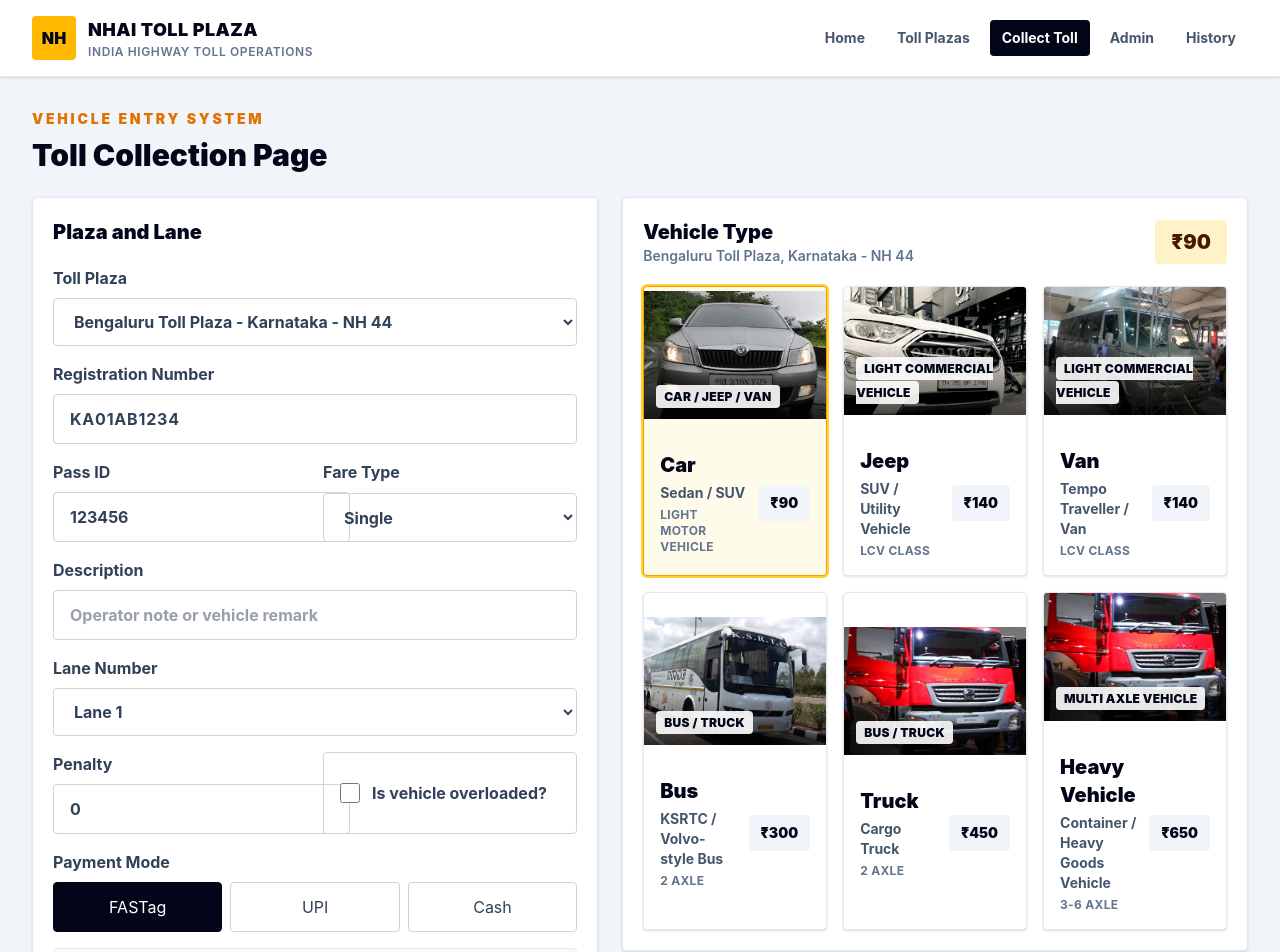
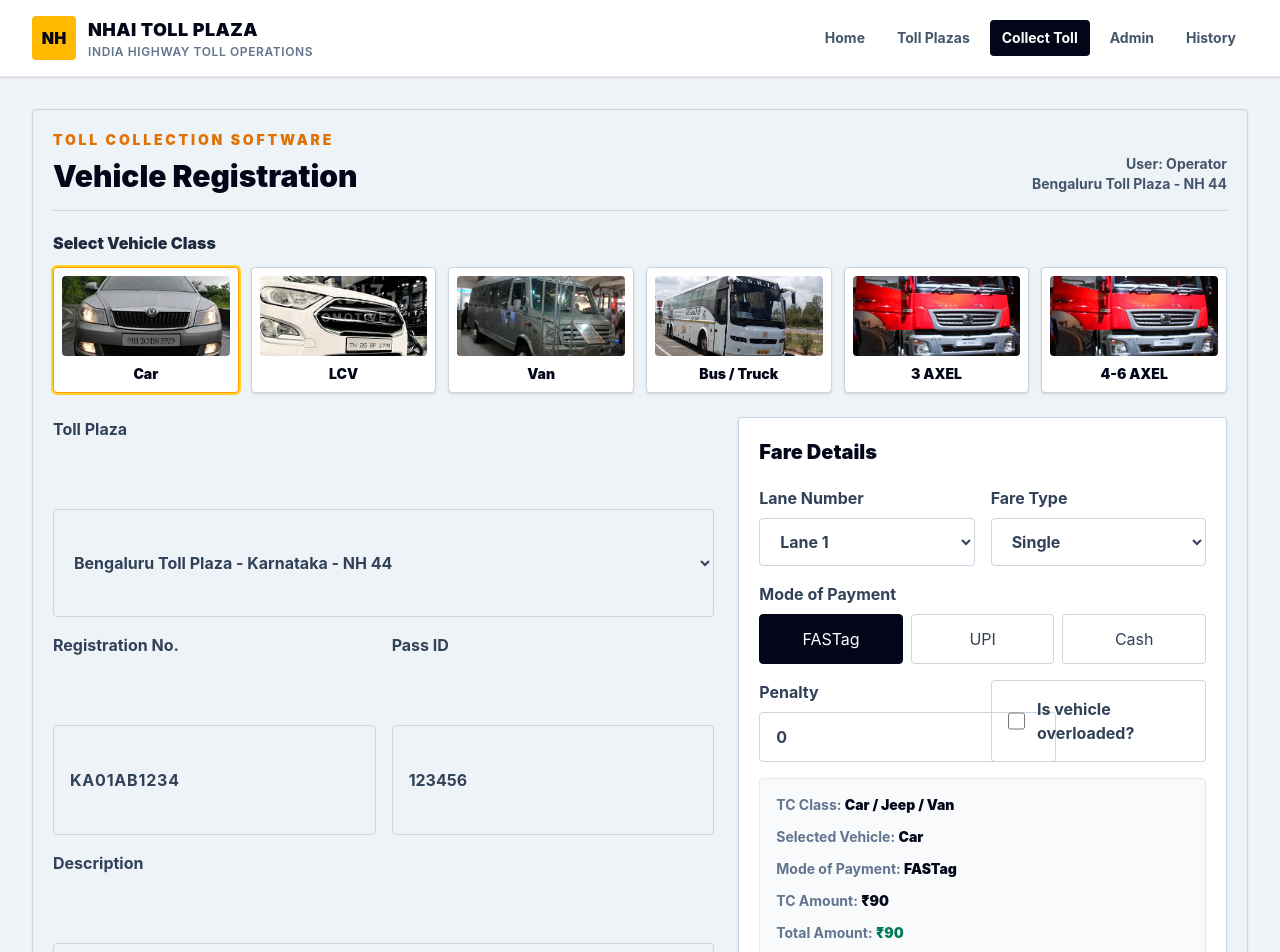
Before and after one commit to chandana351/nhai-toll-plaza-management-system, a React (Vite) app: page /collect in a window 1280 px wide. Shown: the top 952 px of the page. Built offline with nearby package versions, Linux system fonts and the light colour scheme.

Commit message:
Convert collection page to classic toll software layout

```diff
--- a/src/pages/CollectToll.jsx
+++ b/src/pages/CollectToll.jsx
@@ -1,10 +1,18 @@
 import { useMemo, useState } from "react";
 import { useNavigate, useSearchParams } from "react-router-dom";
-import VehicleCard from "../components/VehicleCard.jsx";
 import { tollPlazas, tollRates, vehicleTypes } from "../data/tollData.js";
 import { formatCurrency } from "../utils/storage.js";
 
-const vehiclePattern = /^[A-Z]{2}[0-9]{2}[A-Z]{1,2}[0-9]{4}$/;
+const vehiclePattern = /^[A-Z]{2}[0-9]{2}([A-Z]{1,2})?[0-9]{4}$/;
+
+const vehicleClassMeta = {
+  Car: { label: "Car", className: "Car / Jeep / Van", image: "/vehicle-types/car.jpg" },
+  Jeep: { label: "LCV", className: "Light Commercial Vehicle", image: "/vehicle-types/jeep.jpg" },
+  Van: { label: "Van", className: "Light Commercial Vehicle", image: "/vehicle-types/van.jpg" },
+  Bus: { label: "Bus / Truck", className: "Bus / Truck", image: "/vehicle-types/bus.jpg" },
+  Truck: { label: "3 AXEL", className: "Goods Vehicle", image: "/vehicle-types/truck.jpg" },
+  "Heavy Vehicle": { label: "4-6 AXEL", className: "Multi Axle Vehicle", image: "/vehicle-types/heavy-vehicle.jpg" },
+};
 
 export default function CollectToll() {
   const [params] = useSearchParams();
@@ -29,12 +37,13 @@ export default function CollectToll() {
   const penaltyAmount = Number(penalty || 0);
   const overloadPenalty = overloaded ? 500 : 0;
   const amount = baseAmount * fareMultiplier + penaltyAmount + overloadPenalty;
+  const now = new Date();
 
   function continuePayment(event) {
     event.preventDefault();
     const cleanNumber = vehicleNumber.replace(/\s+/g, "").toUpperCase();
     if (!vehiclePattern.test(cleanNumber)) {
-      setError("Enter a valid Indian vehicle number, for example KA01AB1234.");
+      setError("Enter a valid Indian vehicle number, for example KA01AB1234 or MH051234.");
       return;
     }
 
@@ -44,28 +53,72 @@ export default function CollectToll() {
 
   return (
     <section className="mx-auto max-w-7xl px-4 py-8 sm:px-6 lg:px-8">
+      <form onSubmit={continuePayment} className="rounded border border-slate-300 bg-[#eef3f8] p-5 shadow-sm">
+        <div className="flex flex-col justify-between gap-3 border-b border-slate-300 pb-4 lg:flex-row lg:items-end">
           <div>
-        <p className="text-sm font-black uppercase tracking-[0.2em] text-amber-600">Vehicle Entry System</p>
-        <h1 className="mt-2 text-3xl font-black text-slate-950">Toll Collection Page</h1>
+            <p className="text-sm font-black uppercase tracking-[0.2em] text-amber-600">Toll Collection Software</p>
+            <h1 className="mt-2 text-3xl font-black text-slate-950">Vehicle Registration</h1>
           </div>
-      <form onSubmit={continuePayment} className="mt-6 grid gap-6 lg:grid-cols-[0.95fr_1.05fr]">
-        <div className="rounded border border-slate-200 bg-white p-5 shadow-sm">
-          <h2 className="text-xl font-black text-slate-950">Plaza and Lane</h2>
-          <div className="mt-5 grid gap-4">
+          <div className="text-sm font-bold text-slate-600 lg:text-right">
+            <p>User: Operator</p>
+            <p>{plaza.name} - {plaza.highway}</p>
+          </div>
+        </div>
+
+        <section className="mt-5">
+          <p className="font-black text-slate-800">Select Vehicle Class</p>
+          <div className="mt-3 grid gap-3 sm:grid-cols-3 lg:grid-cols-6">
+            {vehicleTypes.map((type) => (
+              <button
+                type="button"
+                key={type}
+                onClick={() => setVehicleType(type)}
+                className={`rounded border bg-white p-2 text-center shadow-sm transition ${
+                  vehicleType === type ? "border-amber-500 ring-2 ring-amber-300" : "border-slate-300 hover:border-slate-500"
+                }`}
+              >
+                <img src={vehicleClassMeta[type].image} alt={`${type} class`} className="h-20 w-full rounded object-cover" />
+                <p className="mt-2 text-sm font-black text-slate-950">{vehicleClassMeta[type].label}</p>
+              </button>
+            ))}
+          </div>
+        </section>
+
+        <section className="mt-6 grid gap-6 lg:grid-cols-[1.15fr_0.85fr]">
+          <div className="grid gap-4">
             <label className="grid gap-2 font-bold text-slate-700">
               Toll Plaza
               <select value={plazaId} onChange={(event) => setPlazaId(event.target.value)} className="rounded border border-slate-300 px-4 py-3 font-semibold">
                 {tollPlazas.map((item) => <option key={item.id} value={item.id}>{item.name} - {item.state} - {item.highway}</option>)}
               </select>
             </label>
+
+            <div className="grid gap-4 sm:grid-cols-2">
               <label className="grid gap-2 font-bold text-slate-700">
-              Registration Number
-              <input value={vehicleNumber} onChange={(event) => setVehicleNumber(event.target.value.toUpperCase())} className="rounded border border-slate-300 px-4 py-3 font-black tracking-wider" placeholder="KA01AB1234" />
+                Registration No.
+                <input value={vehicleNumber} onChange={(event) => setVehicleNumber(event.target.value.toUpperCase())} className="rounded border border-slate-300 px-4 py-3 font-black tracking-wider" placeholder="MH051234" />
               </label>
-            <div className="grid gap-4 sm:grid-cols-2">
               <label className="grid gap-2 font-bold text-slate-700">
                 Pass ID
                 <input value={passId} onChange={(event) => setPassId(event.target.value)} className="rounded border border-slate-300 px-4 py-3 font-semibold" placeholder="123456" />
+              </label>
+            </div>
+
+            <label className="grid gap-2 font-bold text-slate-700">
+              Description
+              <input value={description} onChange={(event) => setDescription(event.target.value)} className="rounded border border-slate-300 px-4 py-3 font-semibold" placeholder="Operator note or vehicle remark" />
+            </label>
+          </div>
+
+          <aside className="rounded border border-slate-300 bg-white p-5 shadow-sm">
+            <h2 className="text-xl font-black text-slate-950">Fare Details</h2>
+            <div className="mt-5 grid gap-4">
+              <div className="grid gap-4 sm:grid-cols-2">
+                <label className="grid gap-2 font-bold text-slate-700">
+                  Lane Number
+                  <select value={laneNumber} onChange={(event) => setLaneNumber(event.target.value)} className="rounded border border-slate-300 px-4 py-3 font-semibold">
+                    {lanes.map((lane) => <option key={lane}>{lane}</option>)}
+                  </select>
                 </label>
                 <label className="grid gap-2 font-bold text-slate-700">
                   Fare Type
@@ -75,16 +128,18 @@ export default function CollectToll() {
                   </select>
                 </label>
               </div>
-            <label className="grid gap-2 font-bold text-slate-700">
-              Description
-              <input value={description} onChange={(event) => setDescription(event.target.value)} className="rounded border border-slate-300 px-4 py-3 font-semibold" placeholder="Operator note or vehicle remark" />
-            </label>
-            <label className="grid gap-2 font-bold text-slate-700">
-              Lane Number
-              <select value={laneNumber} onChange={(event) => setLaneNumber(event.target.value)} className="rounded border border-slate-300 px-4 py-3 font-semibold">
-                {lanes.map((lane) => <option key={lane}>{lane}</option>)}
-              </select>
-            </label>
+
+              <div>
+                <p className="font-bold text-slate-700">Mode of Payment</p>
+                <div className="mt-2 grid grid-cols-3 gap-2">
+                  {["FASTag", "UPI", "Cash"].map((mode) => (
+                    <button key={mode} type="button" onClick={() => setPaymentMode(mode)} className={`rounded border px-3 py-3 font-black ${paymentMode === mode ? "border-slate-950 bg-slate-950 text-white" : "border-slate-300 bg-white text-slate-700"}`}>
+                      {mode}
+                    </button>
+                  ))}
+                </div>
+              </div>
+
               <div className="grid gap-4 sm:grid-cols-2">
                 <label className="grid gap-2 font-bold text-slate-700">
                   Penalty
@@ -95,44 +150,30 @@ export default function CollectToll() {
                   Is vehicle overloaded?
                 </label>
               </div>
-            <div>
-              <p className="font-bold text-slate-700">Payment Mode</p>
-              <div className="mt-2 grid grid-cols-3 gap-2">
-                {["FASTag", "UPI", "Cash"].map((mode) => (
-                  <button key={mode} type="button" onClick={() => setPaymentMode(mode)} className={`rounded border px-3 py-3 font-black ${paymentMode === mode ? "border-slate-950 bg-slate-950 text-white" : "border-slate-300 bg-white text-slate-700"}`}>
-                    {mode}
-                  </button>
-                ))}
-              </div>
-            </div>
+
               <div className="rounded border border-slate-200 bg-slate-50 p-4">
-              <div className="grid gap-3 text-sm sm:grid-cols-2">
-                <p className="font-bold text-slate-500">TC Class: <span className="font-black text-slate-950">{vehicleType}</span></p>
+                <div className="grid gap-3 text-sm">
+                  <p className="font-bold text-slate-500">TC Class: <span className="font-black text-slate-950">{vehicleClassMeta[vehicleType].className}</span></p>
+                  <p className="font-bold text-slate-500">Selected Vehicle: <span className="font-black text-slate-950">{vehicleType}</span></p>
                   <p className="font-bold text-slate-500">Mode of Payment: <span className="font-black text-slate-950">{paymentMode}</span></p>
                   <p className="font-bold text-slate-500">TC Amount: <span className="font-black text-slate-950">{formatCurrency(baseAmount * fareMultiplier)}</span></p>
                   <p className="font-bold text-slate-500">Total Amount: <span className="font-black text-emerald-700">{formatCurrency(amount)}</span></p>
                 </div>
               </div>
+
               {error && <p className="rounded bg-red-50 p-3 text-sm font-bold text-red-700">{error}</p>}
-          </div>
-        </div>
-        <div>
-          <div className="rounded border border-slate-200 bg-white p-5 shadow-sm">
-            <div className="flex flex-col justify-between gap-3 sm:flex-row sm:items-center">
-              <div>
-                <h2 className="text-xl font-black text-slate-950">Vehicle Type</h2>
-                <p className="text-sm font-semibold text-slate-500">{plaza.name}, {plaza.state} - {plaza.highway}</p>
-              </div>
-              <p className="rounded bg-amber-100 px-4 py-2 text-xl font-black text-amber-950">{formatCurrency(amount)}</p>
-            </div>
-            <div className="mt-5 grid gap-4 sm:grid-cols-2 xl:grid-cols-3">
-              {vehicleTypes.map((type) => <VehicleCard key={type} type={type} rate={tollRates[type]} selected={vehicleType === type} onSelect={setVehicleType} />)}
-            </div>
-          </div>
-          <button className="mt-5 w-full rounded bg-amber-400 px-6 py-4 text-lg font-black text-slate-950 hover:bg-amber-300">
-            Continue to {paymentMode === "FASTag" ? "FASTag Scanner" : `${paymentMode} Payment`}
+
+              <button className="rounded bg-amber-400 px-6 py-4 text-lg font-black text-slate-950 hover:bg-amber-300">
+                Register and Continue
               </button>
             </div>
+          </aside>
+        </section>
+
+        <footer className="mt-6 flex flex-col justify-between gap-2 border-t border-slate-300 pt-4 text-sm font-bold text-slate-600 sm:flex-row">
+          <p>Shift Remaining Time: 04:33</p>
+          <p>Date: {now.toLocaleDateString("en-IN")} | Time: {now.toLocaleTimeString("en-IN", { hour: "2-digit", minute: "2-digit" })}</p>
+        </footer>
       </form>
     </section>
   );
```
Lines whose indentation alone changed are shown as unchanged.
